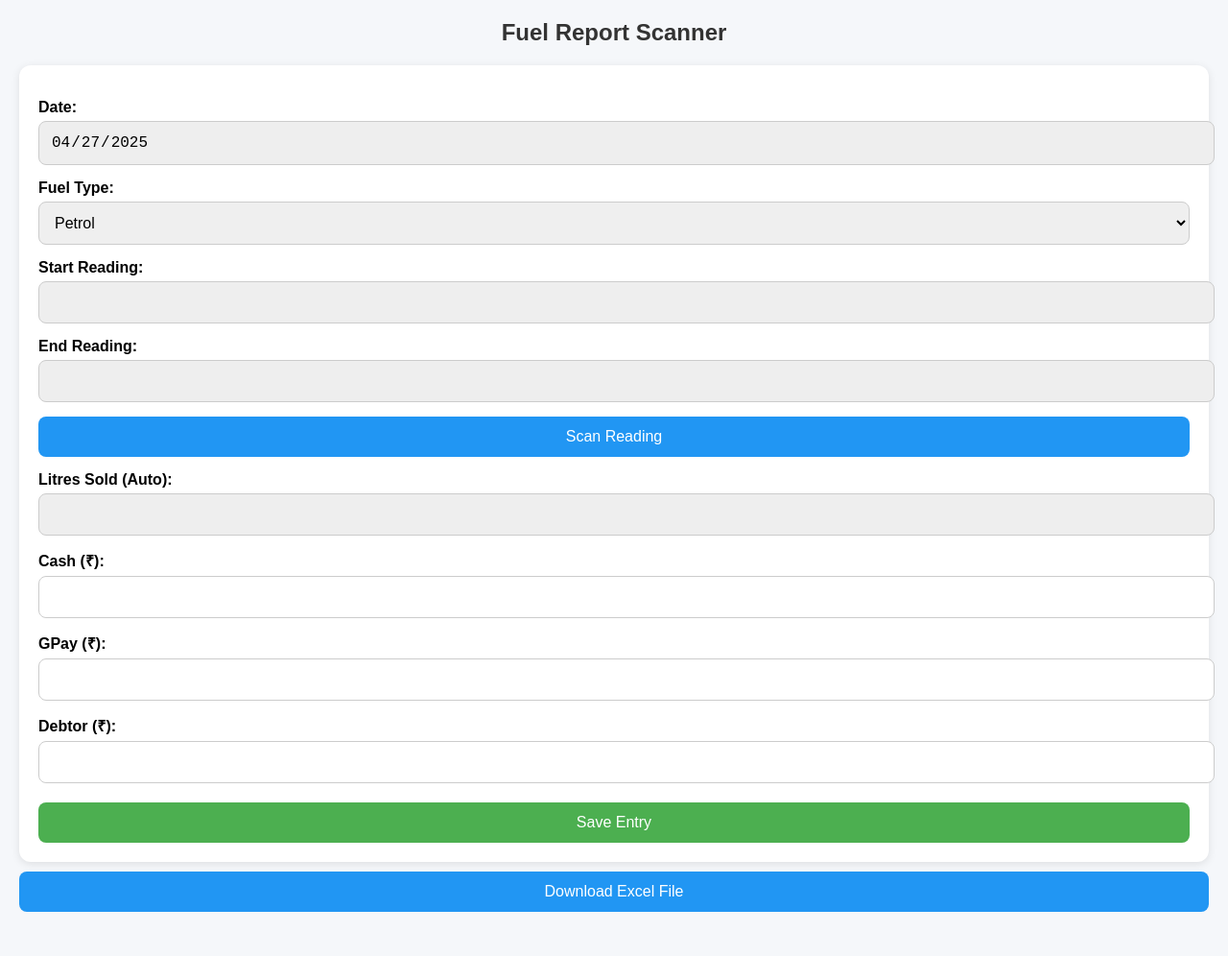
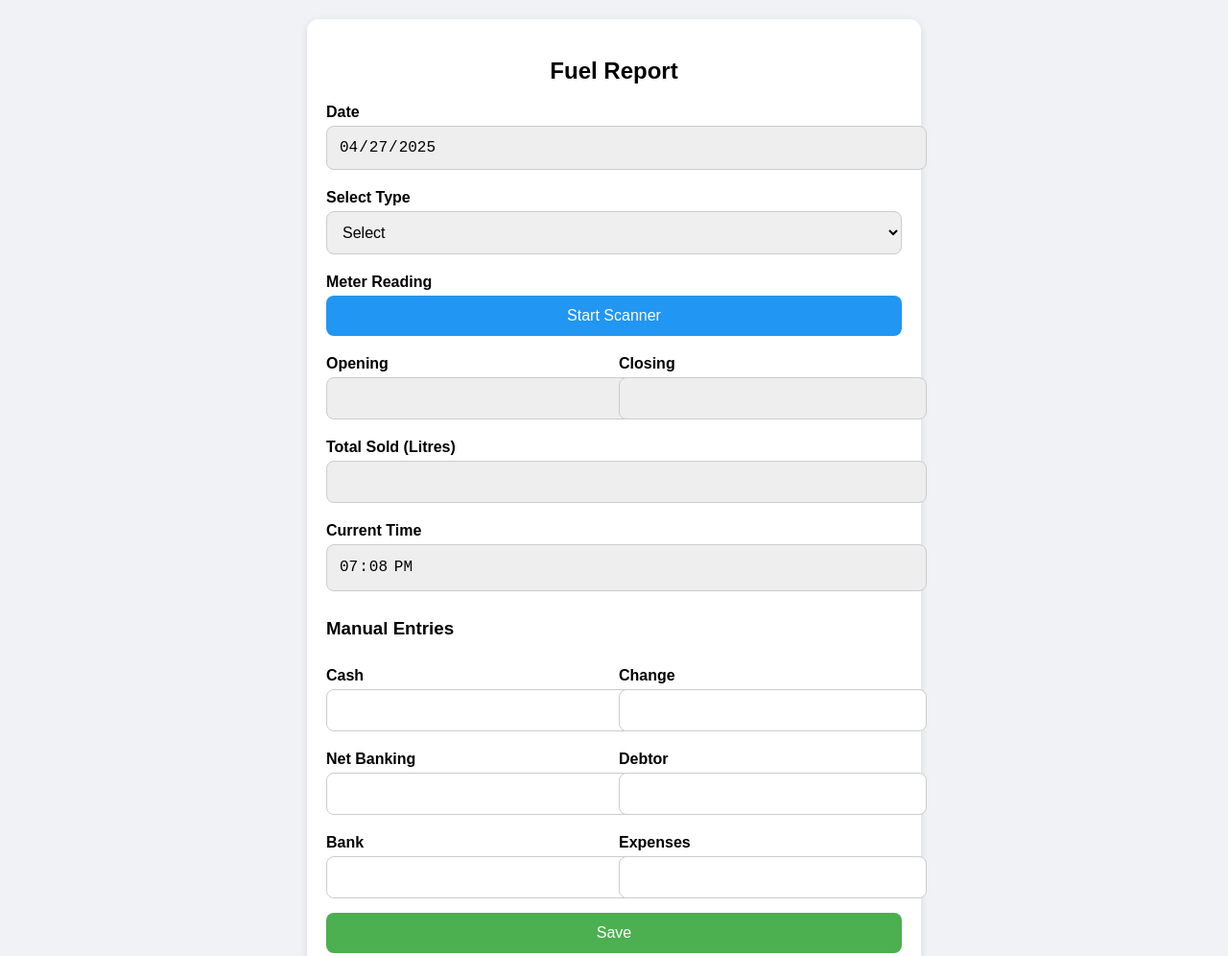
Before and after one commit to ZarishJaveria/fuel, a plain HTML site: page index.html in a window 1280 px wide. Shown: the top 996 px of the page at 96% size. Before the commit the page ends 970 px from the top, so only its background shows below. Drawn offline with Linux system fonts and the light colour scheme.

Commit message:
Update index.html

```diff
--- a/index.html
+++ b/index.html
@@ -3,36 +3,36 @@
 <head>
   <meta charset="UTF-8">
   <meta name="viewport" content="width=device-width, initial-scale=1">
-  <title>Fuel Report Scanner</title>
+  <title>Fuel Station Report</title>
   <script src="https://cdn.jsdelivr.net/npm/tesseract.js@2.1.1/dist/tesseract.min.js"></script>
-  <script src="https://cdnjs.cloudflare.com/ajax/libs/xlsx/0.17.4/xlsx.full.min.js"></script>
   <style>
     body {
       font-family: Arial, sans-serif;
       margin: 20px;
-      background: #f5f7fa;
-    }
-    h1 {
-      text-align: center;
-      color: #333;
-      font-size: 24px;
-      margin-bottom: 20px;
+      background: #f0f2f5;
     }
     form {
       background: #fff;
       padding: 20px;
       border-radius: 12px;
       box-shadow: 0 2px 8px rgba(0,0,0,0.1);
+      max-width: 600px;
+      margin: auto;
+    }
+    h2 {
+      text-align: center;
+      margin-bottom: 20px;
     }
     label {
+      font-weight: bold;
+      margin-top: 10px;
       display: block;
-      margin-top: 15px;
-      font-weight: bold;
     }
     input, select, button {
       width: 100%;
       padding: 12px;
       margin-top: 5px;
+      margin-bottom: 10px;
       border: 1px solid #ccc;
       border-radius: 8px;
       font-size: 16px;
@@ -40,11 +40,17 @@
     input[readonly] {
       background-color: #eee;
     }
+    .inline-fields {
+      display: flex;
+      gap: 10px;
+    }
+    .inline-fields > div {
+      flex: 1;
+    }
     button {
       background-color: #4CAF50;
       color: white;
       border: none;
-      margin-top: 20px;
       cursor: pointer;
     }
     button:hover {
@@ -52,120 +58,95 @@
     }
     .scan-btn {
       background-color: #2196F3;
-      color: white;
-      margin-top: 15px;
     }
     .scan-btn:hover {
       background-color: #0b7dda;
     }
-    .download-btn {
-      background-color: #2196F3;
-      margin-top: 10px;
-    }
-    .download-btn:hover {
-      background-color: #0b7dda;
-    }
-    .buttons-container {
-      display: flex;
-      justify-content: center;
-      gap: 10px;
-    }
-    @media (max-width: 600px) {
-      .buttons-container {
-        flex-direction: column;
-        gap: 20px;
-      }
-    }
     #videoPreview {
-      display: block;
-      margin: 20px auto;
-      max-width: 100%;
-      height: auto;
+      display: none;
+      width: 100%;
+      margin: 10px 0;
     }
   </style>
 </head>
 <body>
 
-<h1>Fuel Report Scanner</h1>
+<form id="fuelForm">
+  <h2>Fuel Report</h2>
 
-<form id="fuelForm">
-  <label>Date:</label>
-  <input type="date" id="date" required readonly>
+  <label>Date</label>
+  <input type="date" id="date" readonly>
 
-  <label>Fuel Type:</label>
+  <label>Select Type</label>
   <select id="fuelType" required>
+    <option value="">Select</option>
     <option value="Petrol">Petrol</option>
     <option value="Diesel">Diesel</option>
   </select>
 
-  <label>Start Reading:</label>
-  <input type="number" id="startReading" required readonly>
+  <label>Meter Reading</label>
+  <button type="button" class="scan-btn" onclick="startCamera()">Start Scanner</button>
+  <video id="videoPreview" autoplay playsinline></video>
 
-  <label>End Reading:</label>
-  <input type="number" id="endReading" required readonly>
-
-  <div class="buttons-container">
-    <button type="button" class="scan-btn" onclick="scanReading()">Scan Reading</button>
+  <div class="inline-fields">
+    <div>
+      <label>Opening</label>
+      <input type="number" id="opening" readonly>
+    </div>
+    <div>
+      <label>Closing</label>
+      <input type="number" id="closing" readonly>
+    </div>
   </div>
 
-  <label>Litres Sold (Auto):</label>
-  <input type="number" id="litresSold" readonly>
+  <label>Total Sold (Litres)</label>
+  <input type="number" id="totalSold" readonly>
 
-  <label>Cash (₹):</label>
-  <input type="number" id="cash" required>
+  <label>Current Time</label>
+  <input type="time" id="currentTime" readonly>
 
-  <label>GPay (₹):</label>
-  <input type="number" id="gpay" required>
+  <h3>Manual Entries</h3>
 
-  <label>Debtor (₹):</label>
-  <input type="number" id="debtor" required>
+  <div class="inline-fields">
+    <div><label>Cash</label><input type="number" id="cash"></div>
+    <div><label>Change</label><input type="number" id="change"></div>
+  </div>
+  <div class="inline-fields">
+    <div><label>Net Banking</label><input type="number" id="netBanking"></div>
+    <div><label>Debtor</label><input type="number" id="debtor"></div>
+  </div>
+  <div class="inline-fields">
+    <div><label>Bank</label><input type="number" id="bank"></div>
+    <div><label>Expenses</label><input type="number" id="expenses"></div>
+  </div>
 
-  <button type="submit">Save Entry</button>
+  <button type="submit">Save</button>
 </form>
 
-<video id="videoPreview" autoplay playsinline style="display:none;"></video>
+<script>
+  let scanningFor = 'opening'; // first reading is opening
+  let entries = [];
 
-<button class="download-btn" onclick="downloadCSV()">Download Excel File</button>
-
-<script>
-  let entries = [];
-  let currentReadingType = 'start'; // Start reading by default
-
-  // Set today's date automatically
   window.onload = function() {
-    const today = new Date().toISOString().substr(0, 10);
-    document.getElementById('date').value = today;
+    const today = new Date();
+    document.getElementById('date').value = today.toISOString().substr(0,10);
+    document.getElementById('currentTime').value = today.toTimeString().substr(0,5);
   };
 
-  // Auto-calculate litres sold when endReading changes
-  document.getElementById('endReading').addEventListener('input', function() {
-    const start = parseFloat(document.getElementById('startReading').value) || 0;
-    const end = parseFloat(document.getElementById('endReading').value) || 0;
-    document.getElementById('litresSold').value = (end - start).toFixed(2);
-  });
-
-  function scanReading() {
-    const inputId = currentReadingType === 'start' ? 'startReading' : 'endReading';
-    currentReadingType = currentReadingType === 'start' ? 'end' : 'start';
-
+  function startCamera() {
     const video = document.getElementById('videoPreview');
-    const canvas = document.createElement('canvas');
-    const ctx = canvas.getContext('2d');
-
     navigator.mediaDevices.getUserMedia({ video: { facingMode: { exact: "environment" } } })
       .then(function(stream) {
+        video.srcObject = stream;
         video.style.display = 'block';
-        video.srcObject = stream;
 
-        video.addEventListener('loadedmetadata', function() {
+        video.addEventListener('click', function captureFrame() {
+          const canvas = document.createElement('canvas');
           canvas.width = video.videoWidth;
           canvas.height = video.videoHeight;
-        });
+          const ctx = canvas.getContext('2d');
+          ctx.drawImage(video, 0, 0, canvas.width, canvas.height);
 
-        const interval = setInterval(function() {
-          if (video.paused || video.ended) return;
-
-          ctx.drawImage(video, 0, 0, canvas.width, canvas.height);
           Tesseract.recognize(
             canvas,
             'eng',
@@ -173,15 +154,20 @@
           ).then(({ data: { text } }) => {
             const number = parseFloat(text.replace(/[^\d.-]/g, '').trim());
             if (!isNaN(number)) {
-              document.getElementById(inputId).value = number;
-              // Stop everything
-              video.pause();
-              video.srcObject.getTracks().forEach(track => track.stop());
-              clearInterval(interval);
-              video.style.display = 'none';
+              if (scanningFor === 'opening') {
+                document.getElementById('opening').value = number;
+                scanningFor = 'closing';
+                alert("Opening Reading Captured. Now Scan Closing Reading!");
+              } else {
+                document.getElementById('closing').value = number;
+                video.srcObject.getTracks().forEach(track => track.stop());
+                video.style.display = 'none';
+                scanningFor = 'opening';
+                calculateSold();
+              }
             }
           });
-        }, 1000);
+        }, { once: true });
       })
       .catch(function(err) {
         console.log("Error: " + err);
@@ -189,48 +175,38 @@
       });
   }
 
+  function calculateSold() {
+    const opening = parseFloat(document.getElementById('opening').value) || 0;
+    const closing = parseFloat(document.getElementById('closing').value) || 0;
+    document.getElementById('totalSold').value = (closing - opening).toFixed(2);
+  }
+
   document.getElementById('fuelForm').addEventListener('submit', function(e) {
     e.preventDefault();
 
-    const date = document.getElementById('date').value;
-    const fuelType = document.getElementById('fuelType').value;
-    const start = parseFloat(document.getElementById('startReading').value);
-    const end = parseFloat(document.getElementById('endReading').value);
-    const litresSold = parseFloat(document.getElementById('litresSold').value);
-    const cash = parseFloat(document.getElementById('cash').value);
-    const gpay = parseFloat(document.getElementById('gpay').value);
-    const debtor = parseFloat(document.getElementById('debtor').value);
+    const entry = {
+      date: document.getElementById('date').value,
+      fuelType: document.getElementById('fuelType').value,
+      opening: document.getElementById('opening').value,
+      closing: document.getElementById('closing').value,
+      totalSold: document.getElementById('totalSold').value,
+      currentTime: document.getElementById('currentTime').value,
+      cash: document.getElementById('cash').value,
+      change: document.getElementById('change').value,
+      netBanking: document.getElementById('netBanking').value,
+      debtor: document.getElementById('debtor').value,
+      bank: document.getElementById('bank').value,
+      expenses: document.getElementById('expenses').value
+    };
 
-    entries.push({ date, fuelType, start, end, litresSold, cash, gpay, debtor });
+    entries.push(entry);
+    console.log(entries);
 
-    alert('Entry saved!');
+    alert('Entry Saved!');
 
-    // Reset form fields
-    document.getElementById('startReading').value = '';
-    document.getElementById('endReading').value = '';
-    document.getElementById('litresSold').value = '';
-    document.getElementById('cash').value = '';
-    document.getElementById('gpay').value = '';
-    document.getElementById('debtor').value = '';
+    document.getElementById('fuelForm').reset();
+    window.onload(); // Reset date & time
   });
-
-  function downloadCSV() {
-    let csvContent = "data:text/csv;charset=utf-8,Date,Fuel Type,Start Reading,End Reading,Litres Sold,Cash,GPay,Debtor\n";
-
-    entries.forEach(function(entry) {
-      const row = `${entry.date},${entry.fuelType},${entry.start},${entry.end},${entry.litresSold},${entry.cash},${entry.gpay},${entry.debtor}`;
-      csvContent += row + "\n";
-    });
-
-    const encodedUri = encodeURI(csvContent);
-    const link = document.createElement("a");
-    link.setAttribute("href", encodedUri);
-    link.setAttribute("download", "fuel_report.csv");
-    document.body.appendChild(link);
-
-    link.click();
-    document.body.removeChild(link);
-  }
 </script>
 
 </body>
```
